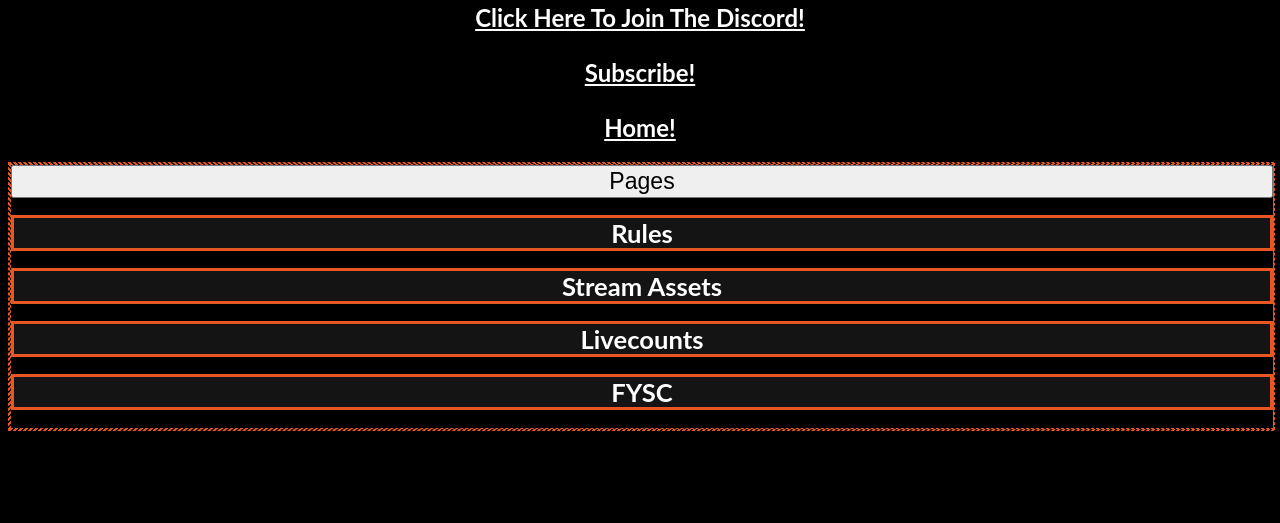
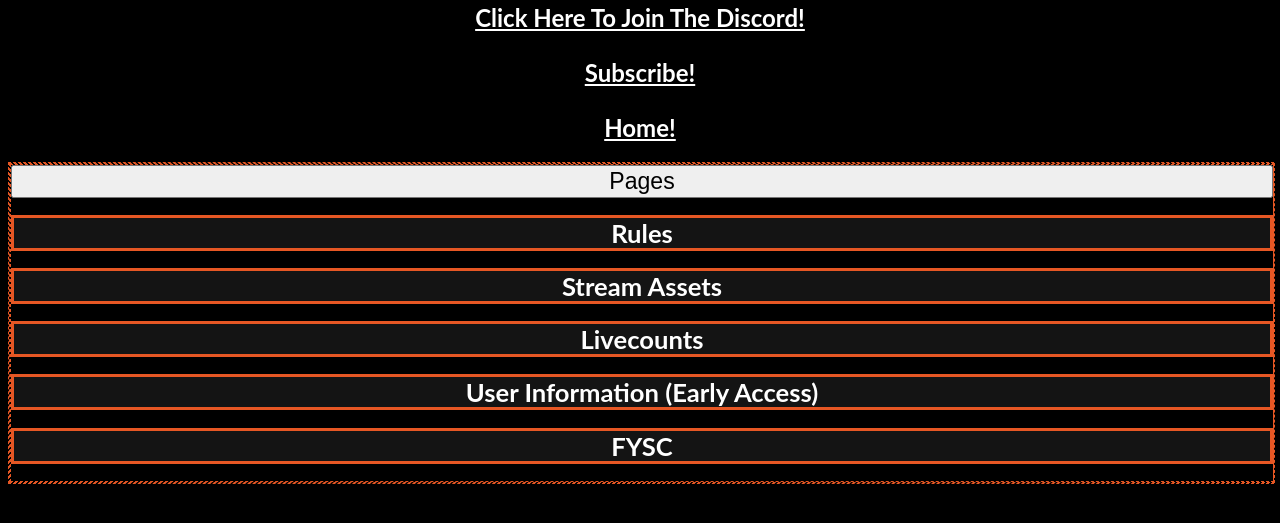
Before and after one commit to HuntingStats378/huntingstats378.github.io, a plain HTML site: page index.html in a window 1280 px wide. Shown: the part 121-644 px from the top of the page. Drawn offline with Linux system fonts and the light colour scheme.

Commit message:
Update index.html

```diff
--- a/index.html
+++ b/index.html
@@ -49,6 +49,9 @@
                 <a href="./livecounts">
                     <h1>Livecounts</h1>
                 </a>
+                <a href="./information">
+                    <h1>User Information (Early Access)</h1>
+                </a>
                 <a href="./fysc">
                     <h1>FYSC</h1>
                 </a>
```
